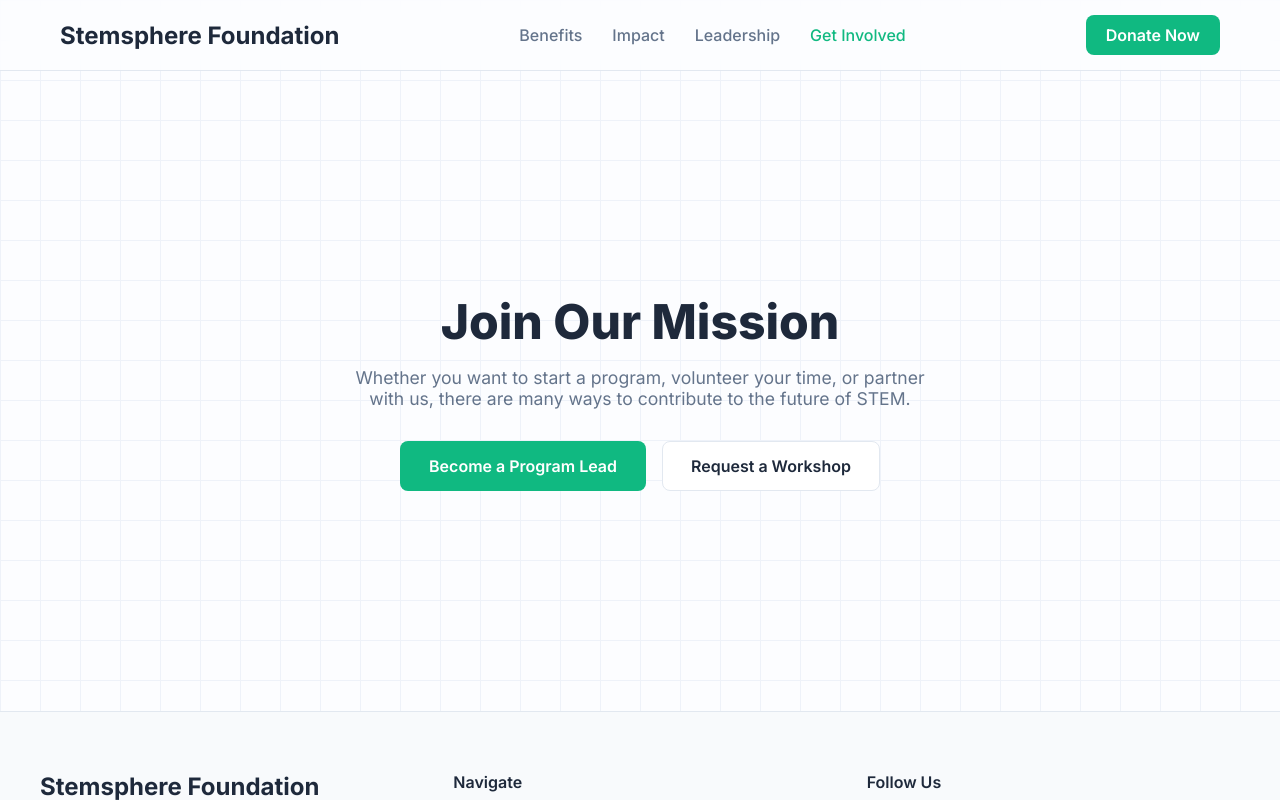
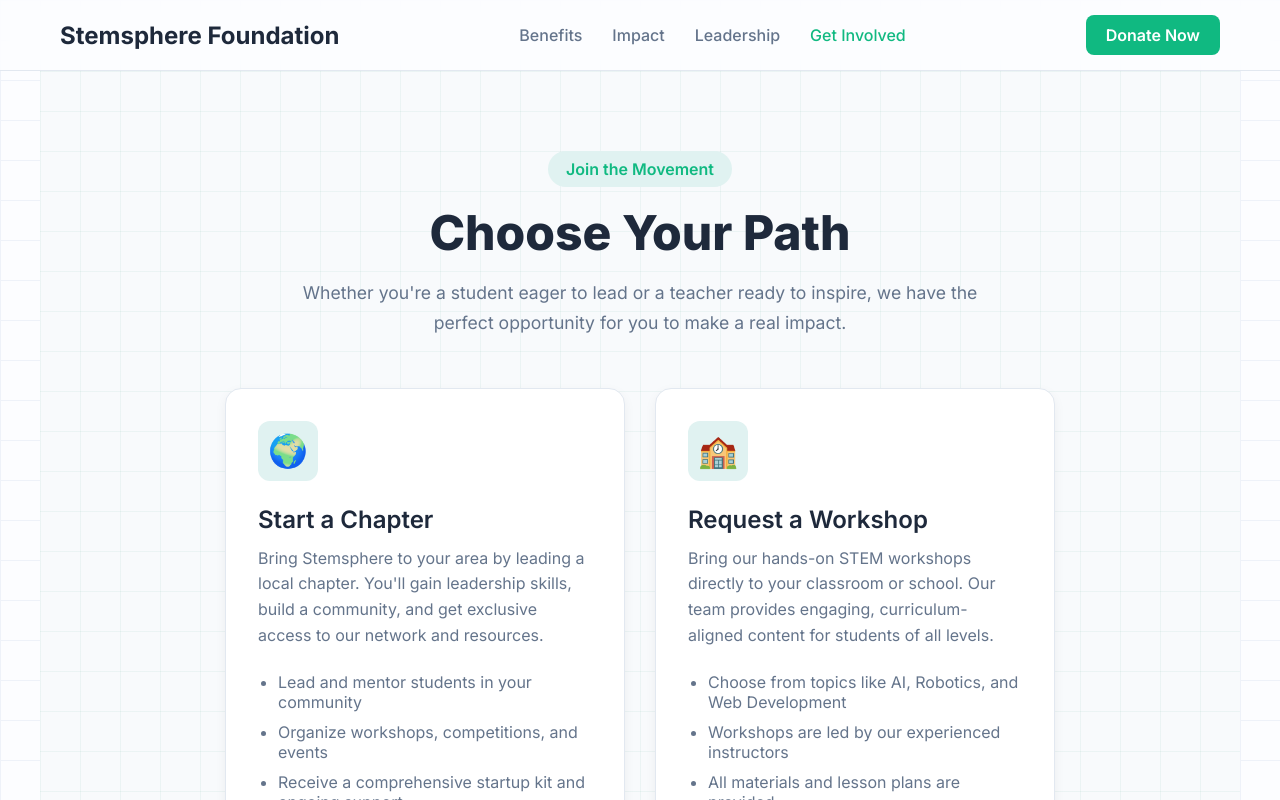
Before and after one commit to diwenne/stemsphere, a React (Vite) app: page /get-involved in a window 1280 px wide. Shown: the top 800 px of the page. Built offline with nearby package versions, Linux system fonts and the light colour scheme.

Commit message:
get involved page
;

```diff
--- a/src/pages/GetInvolved/GetInvolved.css
+++ b/src/pages/GetInvolved/GetInvolved.css
@@ -1,25 +1,114 @@
-.get-involved-section {
-  min-height: 80vh;
-  display: flex;
-  flex-direction: column;
-  justify-content: center;
-  align-items: center;
+.get-involved-page {
+  padding-top: 80px;
+  padding-bottom: 80px;
+  text-align: center;
+  /* Subtle grid background like the screenshot */
+  background-color: #f8fafc;
+  background-image:
+    linear-gradient(rgba(0, 128, 96, 0.05) 1px, transparent 1px),
+    linear-gradient(90deg, rgba(0, 128, 96, 0.05) 1px, transparent 1px);
+  background-size: 40px 40px;
 }
 
-.get-involved-title {
-  font-size: 3rem;
-  font-weight: 800;
+.get-involved-header {
+  max-width: 700px;
+  margin: 0 auto 50px;
+}
+
+.page-pill {
+  display: inline-block;
+  background-color: var(--accent-green-light, #e0f2f1);
+  color: var(--accent-green, #008060);
+  padding: 8px 18px;
+  border-radius: 999px;
+  font-weight: 600;
   margin-bottom: 16px;
 }
 
-.get-involved-description {
-  font-size: 1.1rem;
-  color: var(--text-secondary);
-  max-width: 600px;
-  margin: 0 auto 32px;
+.page-title {
+  font-size: 3rem;
+  font-weight: 800;
+  color: var(--text-primary, #111);
+  margin-bottom: 16px;
 }
 
-.get-involved-buttons {
+.page-subtitle {
+  font-size: 1.1rem;
+  color: var(--text-secondary, #555);
+  line-height: 1.7;
+}
+
+.paths-container {
   display: flex;
-  gap: 16px;
+  justify-content: center;
+  gap: 30px;
+  flex-wrap: wrap; /* Allows cards to stack on smaller screens */
+  padding: 0 20px;
 }
+
+.path-card {
+  background-color: var(--card-background, #fff);
+  border: 1px solid var(--border-color, #e2e8f0);
+  border-radius: 16px;
+  padding: 32px;
+  max-width: 400px;
+  text-align: left;
+  box-shadow: 0 4px 12px rgba(0, 0, 0, 0.05);
+  transition: transform 0.2s ease, box-shadow 0.2s ease;
+  display: flex;
+  flex-direction: column;
+}
+
+.path-card:hover {
+  transform: translateY(-5px);
+  box-shadow: 0 8px 20px rgba(0, 0, 0, 0.08);
+}
+
+.card-icon-wrapper {
+  background-color: var(--accent-green-light, #e0f2f1);
+  width: 60px;
+  height: 60px;
+  border-radius: 12px;
+  display: flex;
+  align-items: center;
+  justify-content: center;
+  margin-bottom: 24px;
+}
+
+.card-icon {
+  font-size: 2rem;
+}
+
+.card-title {
+  font-size: 1.5rem;
+  font-weight: 600;
+  color: var(--text-primary, #111);
+  margin-bottom: 12px;
+}
+
+.card-description {
+  color: var(--text-secondary, #555);
+  line-height: 1.6;
+  margin-bottom: 24px;
+  flex-grow: 1; /* Pushes the button to the bottom */
+}
+
+/* --- THE FIX IS HERE --- */
+.card-features {
+  list-style-type: disc; /* Use standard bullet points */
+  padding-left: 20px; /* Add space for the bullets */
+  margin-bottom: 32px;
+  color: var(--text-secondary, #555);
+}
+
+.card-features li {
+  margin-bottom: 10px;
+}
+/* --- END OF FIX --- */
+
+.card-cta {
+  width: 100%;
+  text-align: center;
+  padding-top: 14px;
+  padding-bottom: 14px;
+}
--- a/src/pages/GetInvolved/GetInvolved.tsx
+++ b/src/pages/GetInvolved/GetInvolved.tsx
@@ -3,14 +3,51 @@ import './GetInvolved.css';
 
 const GetInvolved = () => {
   return (
-    <Section className="get-involved-section" id="get-involved">
-      <h1 className="get-involved-title">Join Our Mission</h1>
-      <p className="get-involved-description">
-        Whether you want to start a program, volunteer your time, or partner with us, there are many ways to contribute to the future of STEM.
-      </p>
-      <div className="get-involved-buttons">
-        <a href="#" className="btn btn-primary">Become a Program Lead</a>
-        <a href="#" className="btn btn-secondary">Request a Workshop</a>
+    <Section id="get-involved" className="get-involved-page">
+      <div className="get-involved-header">
+        <span className="page-pill">Join the Movement</span>
+        <h1 className="page-title">Choose Your Path</h1>
+        <p className="page-subtitle">
+          Whether you're a student eager to lead or a teacher ready to inspire, we have the perfect opportunity for you to make a real impact.
+        </p>
+      </div>
+
+      <div className="paths-container">
+        {/* Path 1: Start a Chapter */}
+        <div className="path-card">
+          <div className="card-icon-wrapper">
+            <span className="card-icon">🌍</span>
+          </div>
+          <h2 className="card-title">Start a Chapter</h2>
+          <p className="card-description">
+            Bring Stemsphere to your area by leading a local chapter. You'll gain leadership skills, build a community, and get exclusive access to our network and resources.
+          </p>
+          <ul className="card-features">
+            <li>Lead and mentor students in your community</li>
+            <li>Organize workshops, competitions, and events</li>
+            <li>Receive a comprehensive startup kit and ongoing support</li>
+            <li>Develop valuable project management and leadership skills</li>
+          </ul>
+          <a href="#" className="btn btn-primary card-cta">Apply to Lead</a>
+        </div>
+
+        {/* Path 2: Request a Workshop */}
+        <div className="path-card">
+          <div className="card-icon-wrapper">
+            <span className="card-icon">🏫</span>
+          </div>
+          <h2 className="card-title">Request a Workshop</h2>
+          <p className="card-description">
+            Bring our hands-on STEM workshops directly to your classroom or school. Our team provides engaging, curriculum-aligned content for students of all levels.
+          </p>
+          <ul className="card-features">
+            <li>Choose from topics like AI, Robotics, and Web Development</li>
+            <li>Workshops are led by our experienced instructors</li>
+            <li>All materials and lesson plans are provided</li>
+            <li>Spark curiosity and inspire the next generation of innovators</li>
+          </ul>
+          <a href="#" className="btn btn-primary card-cta">Request Now</a>
+        </div>
       </div>
     </Section>
   );
```
